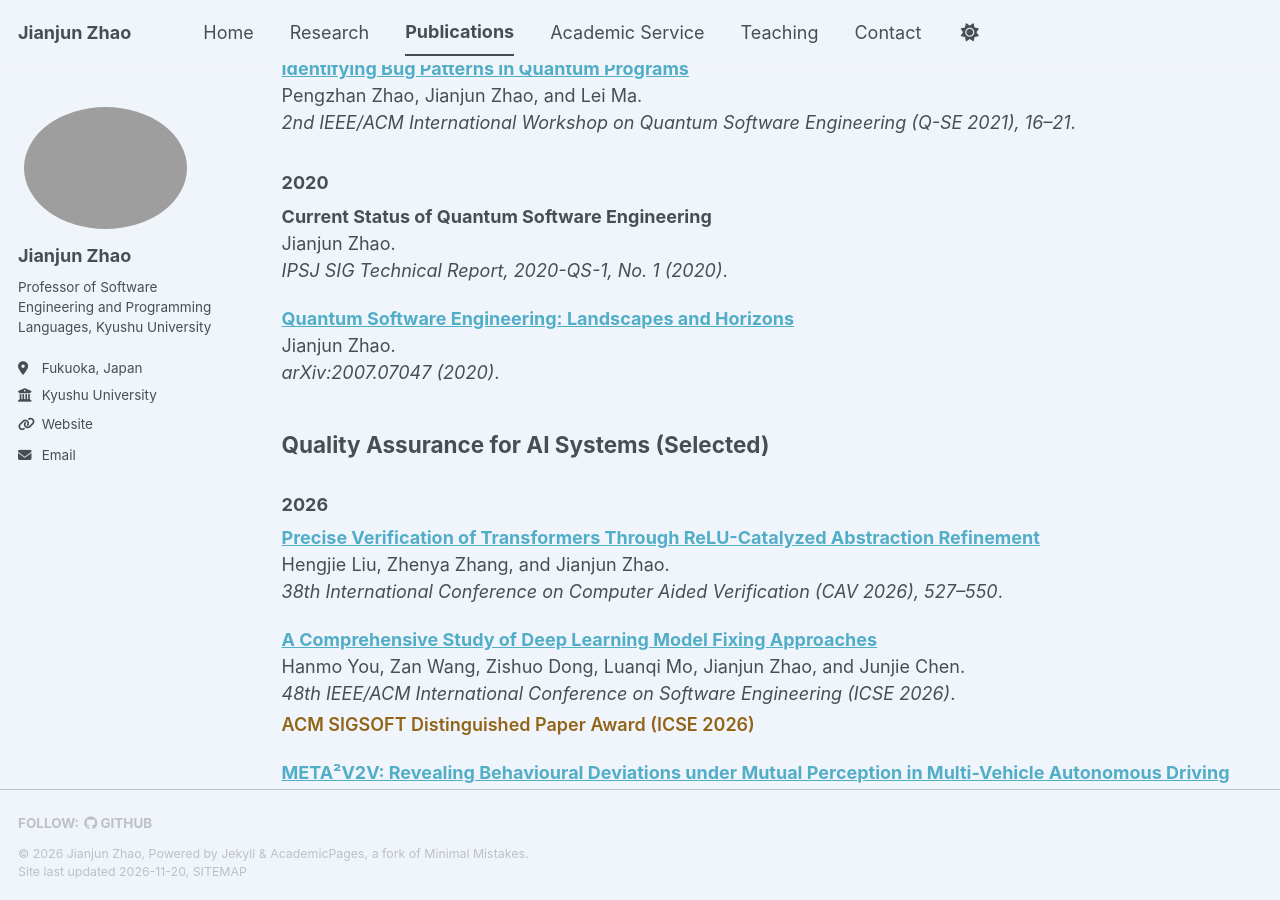
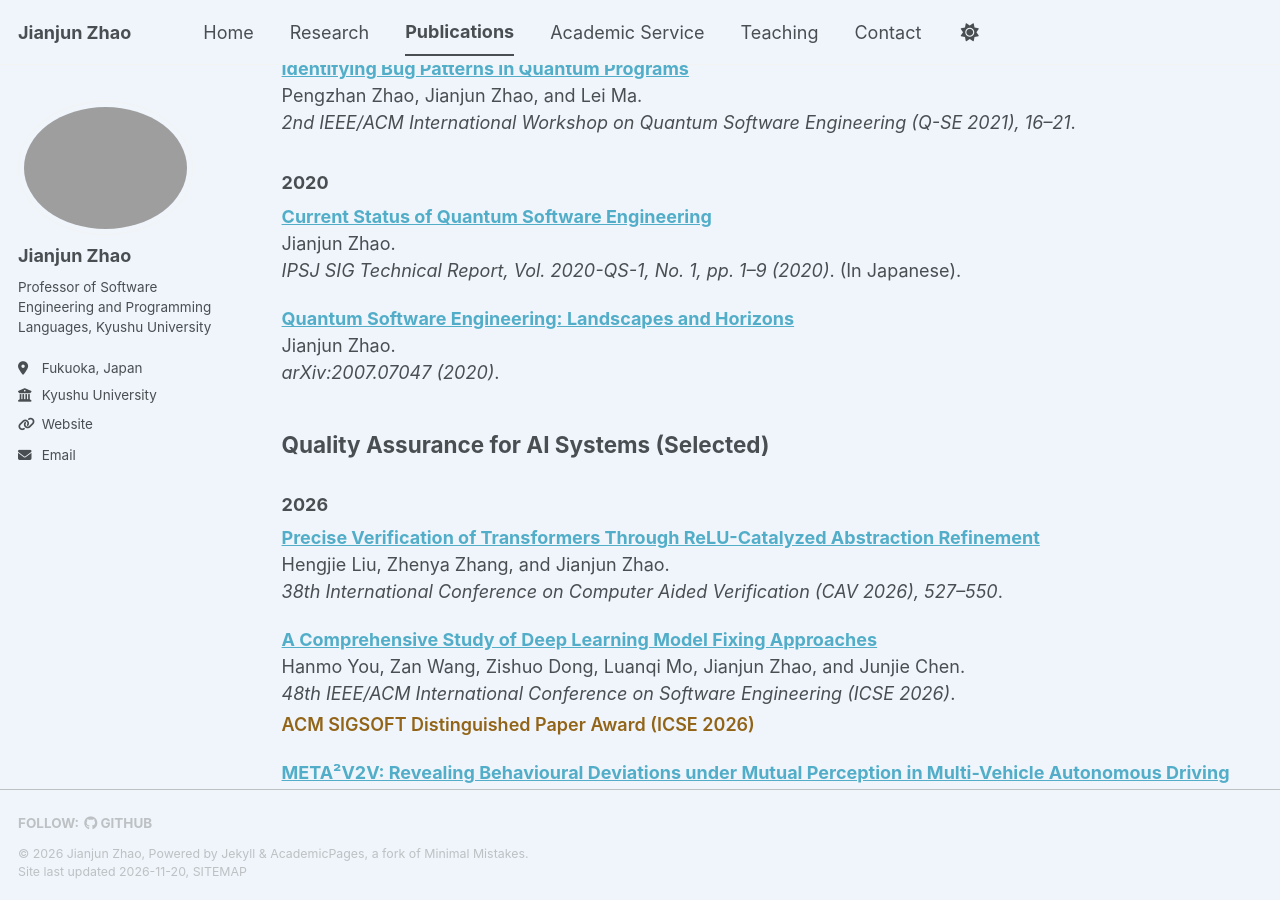
Before and after one commit to jianjunzhao-home/jianjunzhao-home.github.io, a Jekyll site: the page built from _pages/publications.html, in a window 1280 px wide and 900 px high, scrolled down 6124 px. Built offline with Jekyll 4.4.1, drawn with Linux system fonts in a browser that asks for light colours; a script bundle is joined from its source files by our own code; a style sheet for code colours, icons or effects is not loaded.

Commit message:
Update jianjun_publications.yml

```diff
--- a/_data/jianjun_publications.yml
+++ b/_data/jianjun_publications.yml
@@ -496,8 +496,9 @@
   title: Current Status of Quantum Software Engineering
   authors: Jianjun Zhao
   type: published
-  venue: IPSJ SIG Technical Report, 2020-QS-1, No. 1 (2020)
-  url: ''
+  venue: IPSJ SIG Technical Report, Vol. 2020-QS-1, No. 1, pp. 1–9 (2020)
+  note: (In Japanese)
+  url: https://ipsj.ixsq.nii.ac.jp/records/207287
   sort_date: '2020-10-01'
   date_precision: month
   sort_key: 2020-10-01-9886
```
